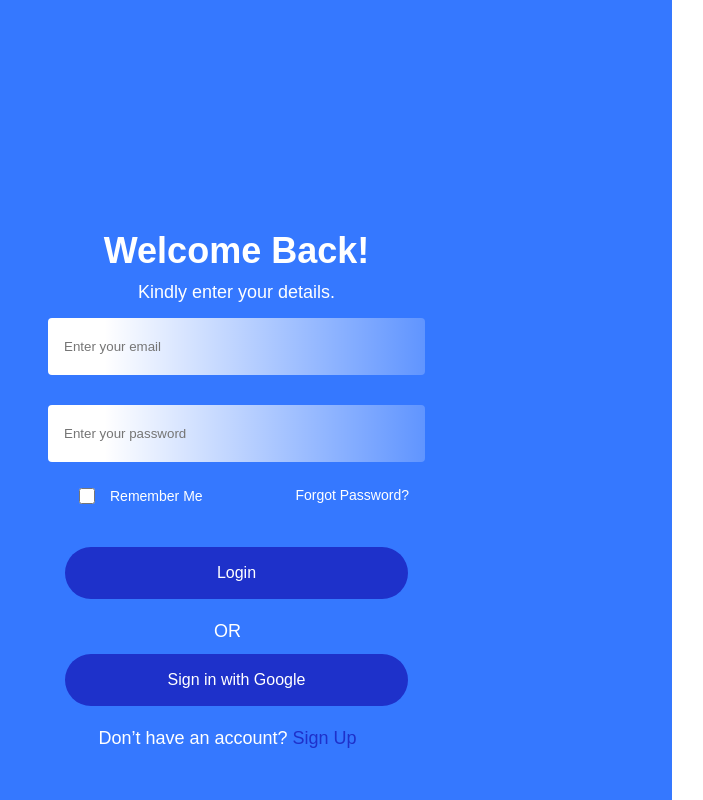
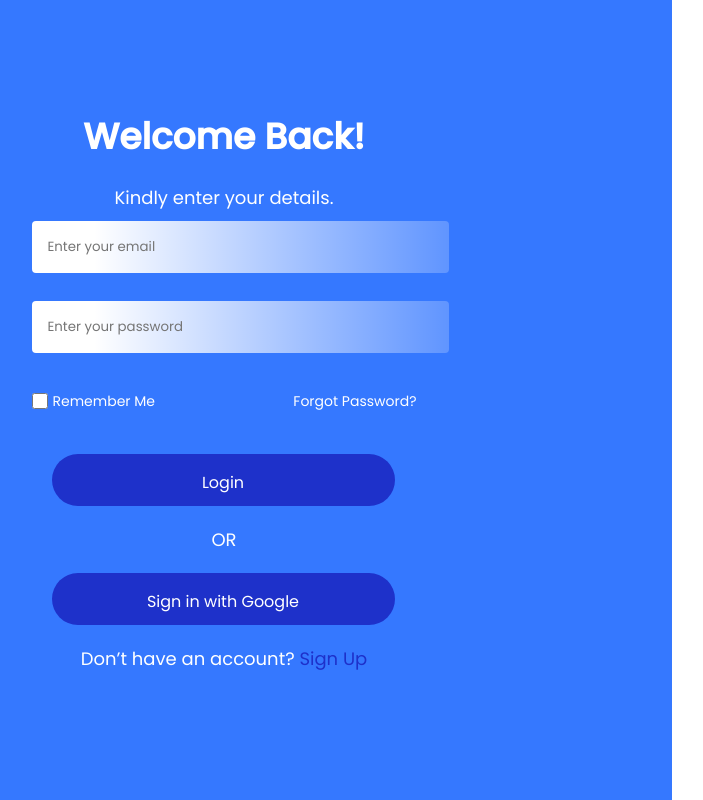
Before and after one commit to BhoomiGupta03/Question-Paper-Planner-frontend, a React (Create React App) app: page /login in a window 1280 px wide. Shown: the top 800 px of the page, without its empty margins (224-927 px from the left). Built offline with nearby package versions, Linux system fonts and the light colour scheme.

Commit message:
updated input css

```diff
--- a/src/components/log/Signup.jsx
+++ b/src/components/log/Signup.jsx
@@ -58,19 +58,19 @@ function Signup() {
           {({ isSubmitting }) => (
             <Form>
               <h2>Create an Account</h2>
-              <div>
+              <div className="input-field">
                 <Field type="text" name="name" placeholder="Name" />
                 <ErrorMessage name="name" component="div" className="error" />
               </div>
-              <div>
+              <div className="input-field">
                 <Field type="email" name="email" placeholder="Email" />
                 <ErrorMessage name="email" component="div" className="error" />
               </div>
-              <div>
+              <div className="input-field">
                 <Field type="password" name="password" placeholder="Password" />
                 <ErrorMessage name="password" component="div" className="error" />
               </div>
-              <div>
+              <div className="input-field">
                 <Field
                   type="password"
                   name="confirmPassword"
--- a/src/css/App.css
+++ b/src/css/App.css
@@ -1,9 +1,13 @@
 @import url('https://fonts.googleapis.com/css2?family=Poppins:wght@400;500&display=swap');
 
-* {
+*  {
+    border: none;
+    font-family: Poppins, sans-serif;
+    font-weight: 400;
+    outline: none;
+    text-decoration: none;
     margin: 0;
     padding: 0;
-    font-family: Arial, Helvetica, sans-serif;
     color: #FFFFFF;
 }
 
@@ -157,68 +161,62 @@ select {
     width: 100%;
     height: 100%;
     background: #3578FF;
+    display: grid;
+    place-items: center;
+
 }
 
 .left form {
-    margin: 230px 240px ;
-    width: 393px;
-    height: 506px;
+    /* height: 505px; */
     display: flex;
     flex-direction: column;
     align-items: center;
-    padding: 0px 24px;
+    max-width: 400px;
+    box-sizing: border-box;
+
 }
 
 .left form h2 {
-    width: 327px;
     font-size: 36px;
     font-weight: 600;
-    text-align: center;
+    margin-bottom: 10px;
 }
 
 .left form p {
-    margin-top: 10px;
+    margin: 10px;
     width: 325px;
     font-size: 18px;
     text-align: center;
 }
-
+.left .input-field{
+    height: 5em;
+    width: 100%;
+}
 .left input{
     border: none;
-    margin: 15px;
-    width: 345px;
-    height: 25px;
+    color: black;
+    width: 100%;
     border-radius: 4px;
-    opacity: 1;
-
-    /* Smart layout */
-    display: flex;
-    flex-direction: row;
-    align-items: center;
     padding: 16px;
-    gap: 16px;
     background: linear-gradient(90deg, #FFFFFF 15%, rgba(255, 255, 255, 0) 123%);
 }
 
 .log-sign .left .rem-me-forgot {
     margin-top: 10px;
-    width: 345px;
-    height: 18px;
-    /* Smart layout */
     display: flex;
+    width: 100%;
+    justify-content: space-between;
+    align-items: center;
 }
 
 .log-sign .left .rem-me-forgot .rem-me {
-    width: 162px;
-    height: 18px;
-    /* Smart layout */
     display: flex;
-    flex-direction: row;
     align-items: center;
-    flex-grow: 1;
+    gap: 5px;
 }
 
 .log-sign .left  input[type="checkbox"] {
+    margin: 0;
     width: 16px;
     height: 16px;
     border-radius: 999px;
@@ -231,12 +229,14 @@ select {
     font-size: 14px;
 }
 .log-sign .check{
+    width: 100%;
+    margin-top: 1em;
     display: flex;
     align-items: center;
+gap: 5px;
 }
 .log-sign .left .rem-me-forgot .forgot-password {
     width: 162px;
-    height: 18px;
     font-size: 14px;
     text-align: right;
 }
@@ -247,7 +247,7 @@ select {
     flex-direction: column;
     /* align-items: center; */
     /* padding: 50px 0px 0px 0px; */
-    gap: 12px;
+    gap: 10px;
 }
 
 .left button {
@@ -270,6 +270,18 @@ select {
 .left a:hover {
     text-decoration: underline;
 }
+/* Responsive Design */
+@media (max-width: 500px) {
+    .login-container form {
+        padding: 15px;
+    }
+
+    button {
+        font-size: 14px;
+        padding: 10px;
+    }
+}
+
 .right {
     display: flex;
     flex-direction: column;
```
Also changed, not shown: src/components/Home/Home.jsx (added, +11 -0 lines).
